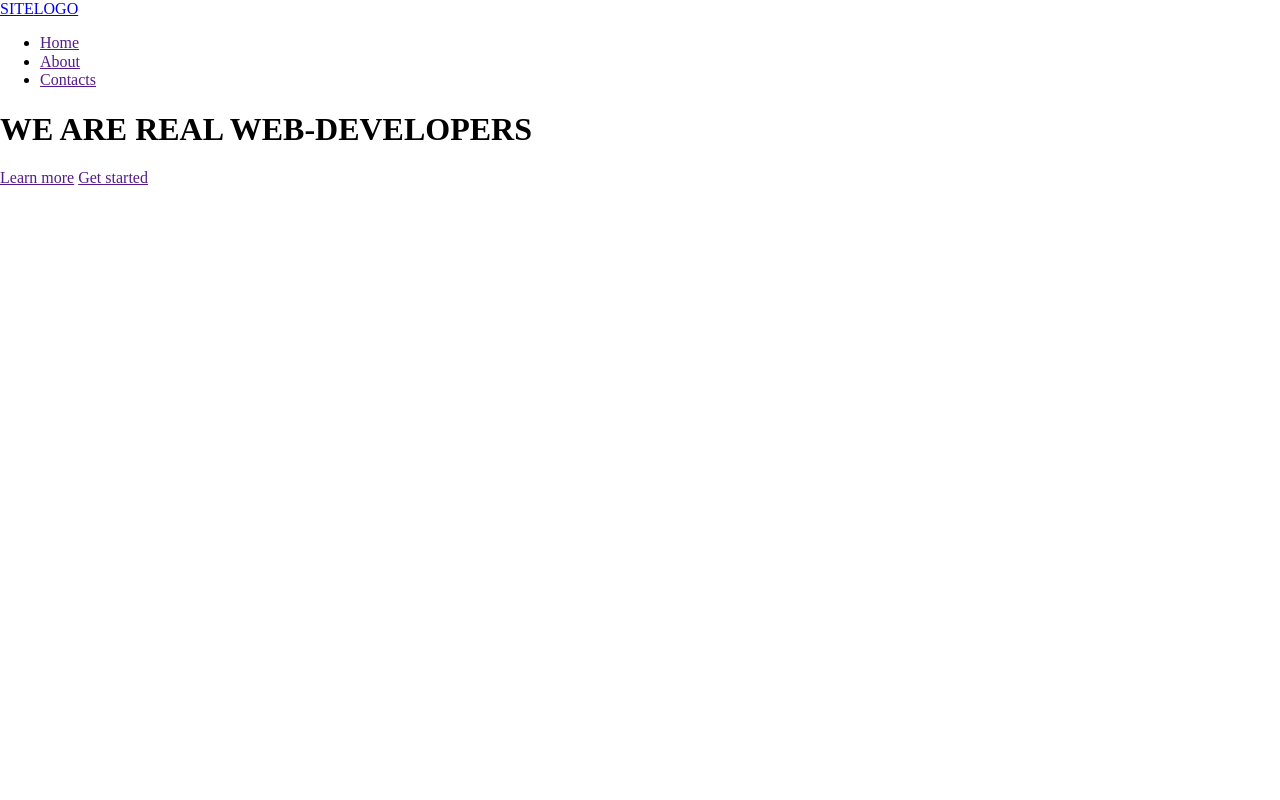
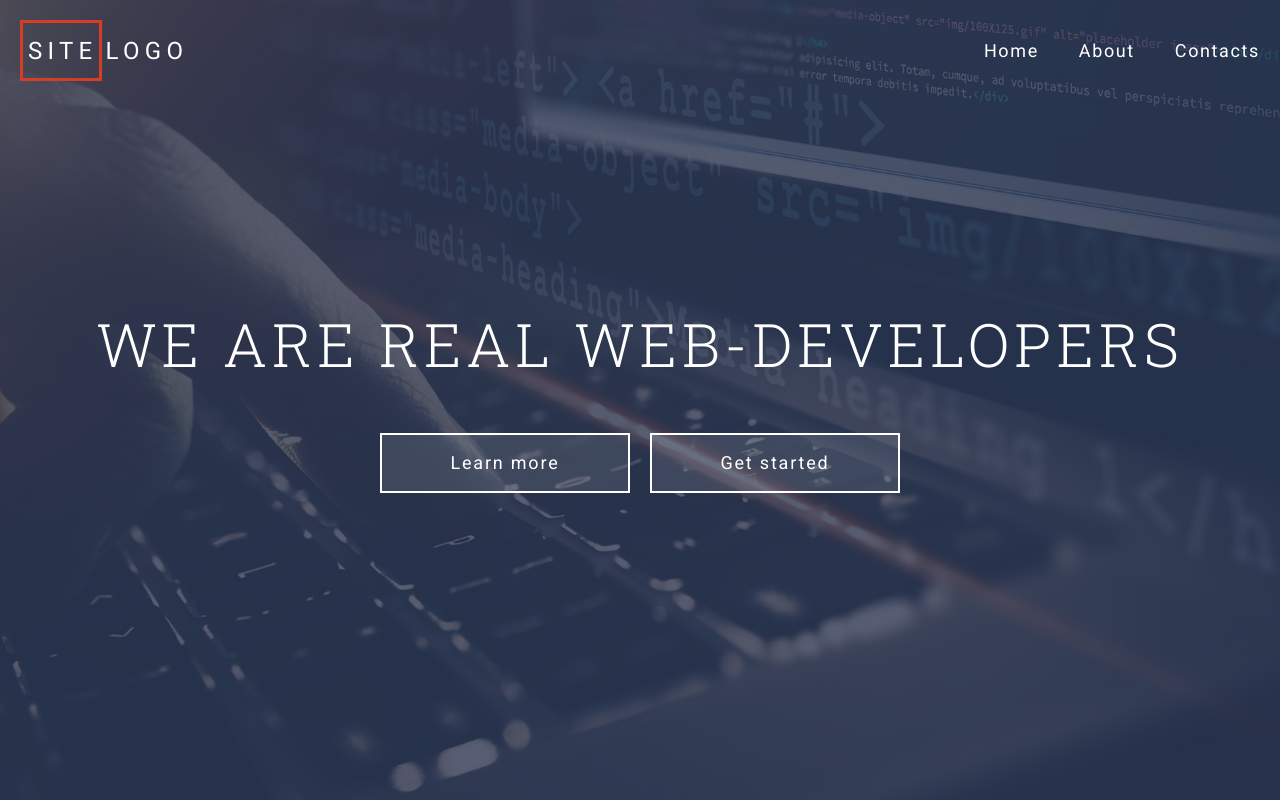
Before and after one commit to Ekaterina-Ivashkevich/grid-template, a website: page index.html in a window 1280 px wide. Drawn offline with Linux system fonts and the light colour scheme.

Commit message:
Создана попиксельная верстка блока header

```diff
--- a/assets/css/style.css
+++ b/assets/css/style.css
@@ -560,4 +560,154 @@ template {
     display: none;
 }
 
-*box-sizing
+* {
+    box-sizing: border-box;
+}
+
+html {
+    font-size: 16px;
+    font-family: "Roboto", sans-serif;
+    color: #637588;
+    letter-spacing: 0.1em;
+    overflow-y: scroll;
+    line-height: 1.2;
+}
+
+h1 {
+    font-size: 3.75rem;
+    font-weight: 300;
+    font-family: "Roboto Slab", serif;
+    text-align: center;
+    letter-spacing: 0.08em;
+}
+
+a {
+    text-decoration: none;
+    color: white;
+}
+
+.btn {
+    display: flex;
+    min-width: 250px;
+    height: 60px;
+    background-color: rgba(255, 255, 255, 0.1);
+    letter-spacing: 0.1em;
+    font-size: 1.125rem;
+    justify-content: center;
+    align-items: center;
+    border: 2px solid white;
+    transition: background-color 0.5s;
+}
+
+.btn:hover {
+    background-color: #D66926;
+}
+
+.header-menu__container,
+.header-content__container {
+    max-width: 1340px;
+    margin: auto;
+    padding-left: 20px;
+    padding-right: 20px;
+}
+
+.header {
+    position: relative;
+    min-height: 100vh;
+    background-color: #2d3651;
+    background-image: url(../img/img-header.png);
+    background-position: center;
+    background-size: cover;
+    color: white;
+    padding-top: 100px;
+    padding-bottom: 100px;
+    display: flex;
+    justify-content: center;
+    align-items: center;
+}
+
+.header-overlay {
+    background-color: #2d3651;
+    opacity: 0.8;
+    position: absolute;
+    top: 0;
+    left: 0;
+    bottom: 0;
+    right: 0;
+}
+
+.header-menu {
+    position: absolute;
+    z-index: 1;
+    top: 0;
+    left: 0;
+    right: 0;
+}
+
+.header-menu__container {
+    display: grid;
+    grid-template-columns: auto 1fr;
+    align-items: center;
+}
+
+.header-logo {
+    font-size: 1.5rem;
+    letter-spacing: 0.22em;
+}
+
+.header-logo__link {
+    display: block;
+    padding: 20px 20px 20px 0;
+}
+
+.header-logo__accent {
+    display: inline-block;
+    padding: 14px 1px 12px 5px;
+    border: 3px solid #d53d27;
+    margin-right: 4px;
+}
+
+.header-navbar__item {
+    margin-left: 10px;
+    margin-right: 10px;
+}
+
+.header-navbar__link {
+    display: block;
+    padding: 20px 10px;
+    text-align: center;
+    transition: color 0.5s;
+    letter-spacing: 0.09em;
+}
+
+.header-navbar__link:hover {
+    color: #D66926;
+}
+
+.header-navbar__list {
+    display: grid;
+    justify-content: end;
+    grid-template-columns: repeat(auto-fit, minmax(50px, max-content));
+    margin: 0 -20px 0 0;
+    padding: 0;
+    list-style: none;
+    font-size: 1.125rem;
+    letter-spacing: 2px;
+}
+
+.header-content {
+    position: relative;
+}
+
+.header-content__title {
+    margin: 0 0 53px 0;
+}
+
+.header-content__actions {
+    display: flex;
+    justify-content: center;
+}
+
+.header-content__actions .btn:first-of-type {
+    margin-right: 20px;
+}
--- a/index.html
+++ b/index.html
@@ -16,7 +16,7 @@
 
     <header class="header">
 
-        <div class="header-overlay">
+        <div class="header-overlay"></div>
 
         <div class="header-menu">
             <div class="header-menu__container">
@@ -54,7 +54,6 @@
             </div>
         </div>
 
-        </div>
 
     </header>
 
```
Lines whose indentation alone changed are shown as unchanged.
